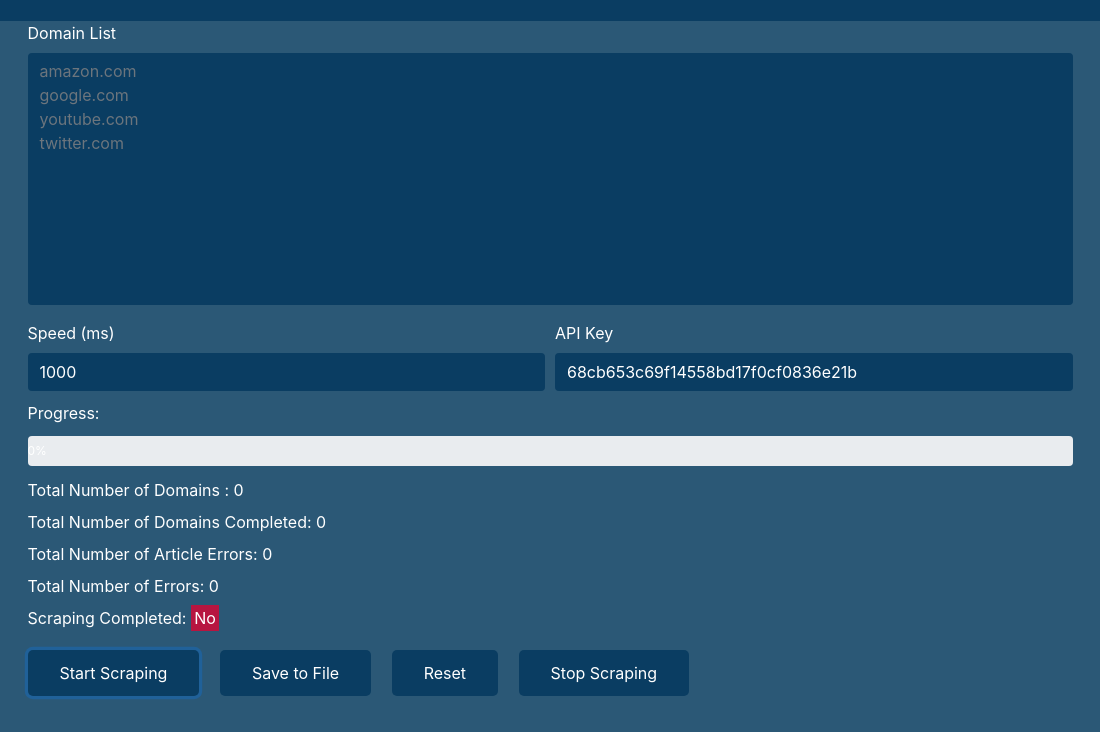
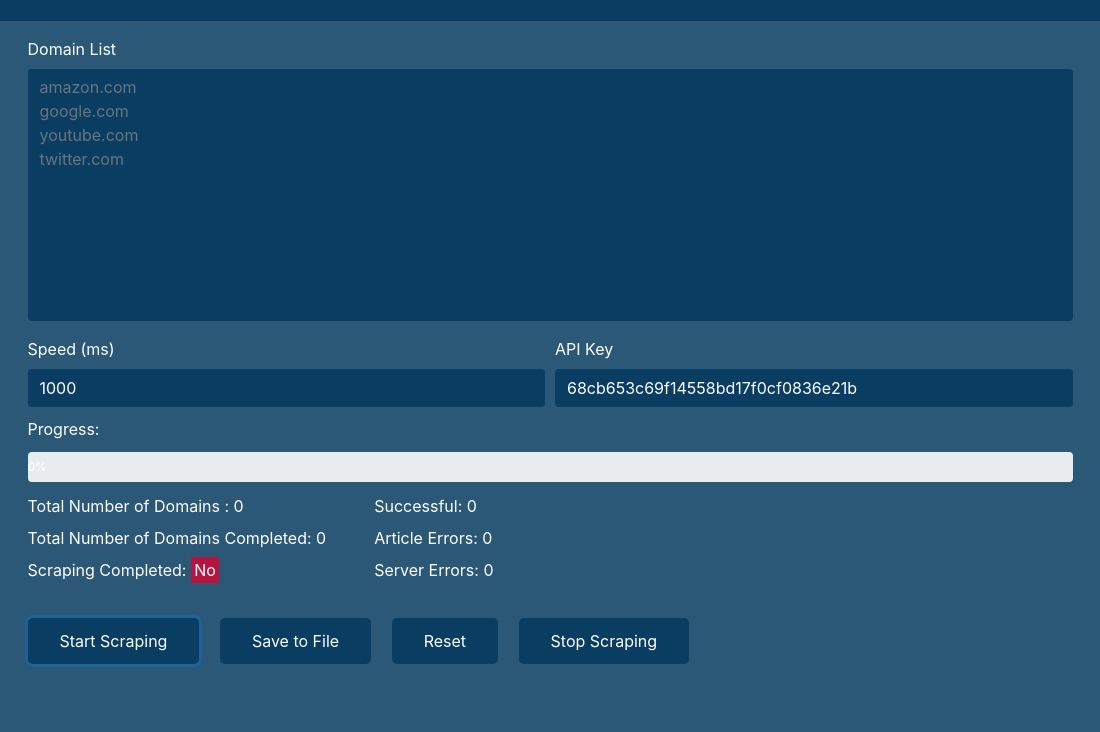
Before and after one commit to onukselcuk/electron-article-scraper, an Electron app: page mainWindow.html in a window 1100 px wide. Both pictures are taken after a click on the button "Start Scraping". Shown: the part 68-800 px from the top of the page. Drawn offline with nearby package versions, Linux system fonts and the light colour scheme; no server answers.

Commit message:
add style changes, successful number indicator

```diff
--- a/index.js
+++ b/index.js
@@ -17,6 +17,7 @@ const speed = document.querySelector(".speed");
 const apikey = document.querySelector(".apikey");
 const totalDomain = document.querySelector(".total-domain-number");
 const articleError = document.querySelector(".article-error");
+const success = document.querySelector(".success");
 let numOfErrors = 0;
 let arrayLength = 0;
 let numOfArticleErrors = 0;
@@ -32,8 +33,9 @@ scrapeButton.addEventListener("click", function (e) {
 	progressBar.textContent = "0%";
 	progressBar.style.width = "0%";
 	number.textContent = `Total Number of Domains Completed: 0`;
-	error.textContent = `Total Number of Errors: 0`;
-	articleError.textContent = `Total Number of Article Errors: 0`;
+	error.textContent = `Server Errors: 0`;
+	articleError.textContent = `Article Errors: 0`;
+	success.textContent = "Successful: 0";
 	markedText.classList.remove("marked-text--idle");
 	markedText.classList.remove("marked-text--green");
 	markedText.classList.remove("marked-text--yellow");
@@ -95,6 +97,7 @@ ipcRenderer.on("result:number", function (e, numberText) {
 	progressBar.textContent = `${ratio}%`;
 	progressBar.style.width = `${ratio}%`;
 	number.textContent = `Total Number of Domains Completed: ${numberText}`;
+	success.textContent = `Successful: ${numberText - numOfErrors - numOfArticleErrors}`;
 	if (ratio === 100) {
 		progressBar.textContent = "Completed";
 		progressBar.classList.remove("progress-bar-animated");
@@ -128,12 +131,12 @@ ipcRenderer.on("list:error", function (e) {
 
 ipcRenderer.on("result:error", function (e) {
 	numOfErrors++;
-	error.textContent = `Total Number of Errors: ${numOfErrors}`;
+	error.textContent = `Server Errors: ${numOfErrors}`;
 });
 
 ipcRenderer.on("result:error-no-article", function (e) {
 	numOfArticleErrors++;
-	articleError.textContent = `Total Number of Article Errors: ${numOfArticleErrors}`;
+	articleError.textContent = `Article Errors: ${numOfArticleErrors}`;
 });
 
 ipcRenderer.on("scrape:stopped", function (e) {
--- a/mainWindow.html
+++ b/mainWindow.html
@@ -35,22 +35,25 @@
                         placeholder="68cb653c69f14558bd17f0cf0836e21b">
                 </div>
             </div>
-
             <p style="color:white;line-height: 0.8">Progress:</p>
             <div class="progress" style="height: 30px;">
                 <div class="progress-bar progress-bar-striped" id="progress-bar" role="progressbar" style="width: 0%"
                     aria-valuenow="25" aria-valuemin="0" aria-valuemax="100">0%</div>
             </div>
-            <p style="color:white" class="info  total-domain-number">Total Number of Domains : 0</p>
-            <p style="color:white" class="info number">Total Number of Domains Completed: 0</p>
-
-            <p style="color:white" class="info article-error">Total Number of Article Errors: 0</p>
-            <p style="color:white" class="info error">Total Number of Errors: 0</p>
-
-            <p style="color:white" class="info">Scraping Completed: <mark class="marked-text marked-text--idle"><span
-                        class="completion">Not
-                        Running</span></mark></p>
-
+            <div class="stats">
+                <div class="stats-box">
+                    <p style="color:white" class="info  total-domain-number">Total Number of Domains : 0</p>
+                    <p style="color:white" class="info number">Total Number of Domains Completed: 0</p>
+                    <p style="color:white" class="info">Scraping Completed: <mark
+                            class="marked-text marked-text--idle"><span class="completion">Not
+                                Running</span></mark></p>
+                </div>
+                <div class="stats-box">
+                    <p style="color:white" class="info success">Successful: 0</p>
+                    <p style="color:white" class="info article-error">Article Errors: 0</p>
+                    <p style="color:white" class="info error">Server Errors: 0</p>
+                </div>
+            </div>
             <button class="boxes__button btn start-button">Start Scraping</button>
             <button class="boxes__button save  btn">Save to File</button>
             <button class="boxes__button reset btn">Reset</button>
--- a/styles/index.css
+++ b/styles/index.css
@@ -14,7 +14,18 @@ body {
 	width: 95%;
 	display: flex;
 	flex-direction: column;
+	margin-top: 1rem;
 }
+
+.stats {
+	display: flex;
+	padding: 1rem 0;
+}
+
+.stats-box:nth-of-type(2) {
+	padding-left: 3rem;
+}
+
 .boxes__button {
 	align-self: center;
 	margin: 0.5rem 0;
@@ -64,9 +75,6 @@ label {
 
 .info {
 	line-height: 1;
-}
-.total-domain-number {
-	margin-top: 1rem;
 }
 
 .progress {
```
